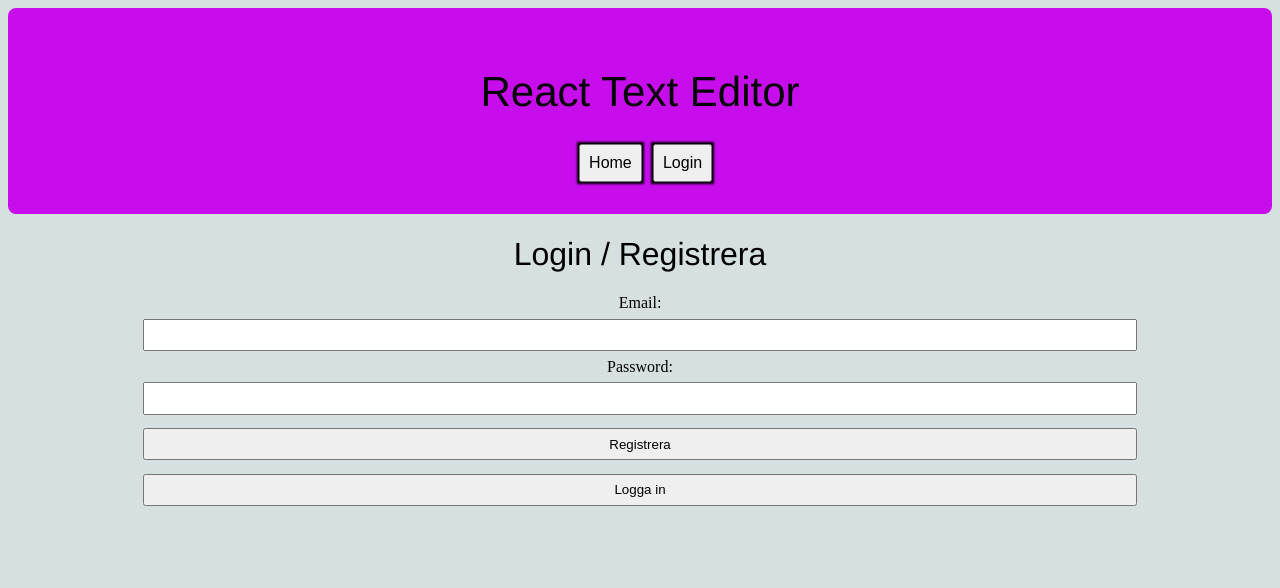
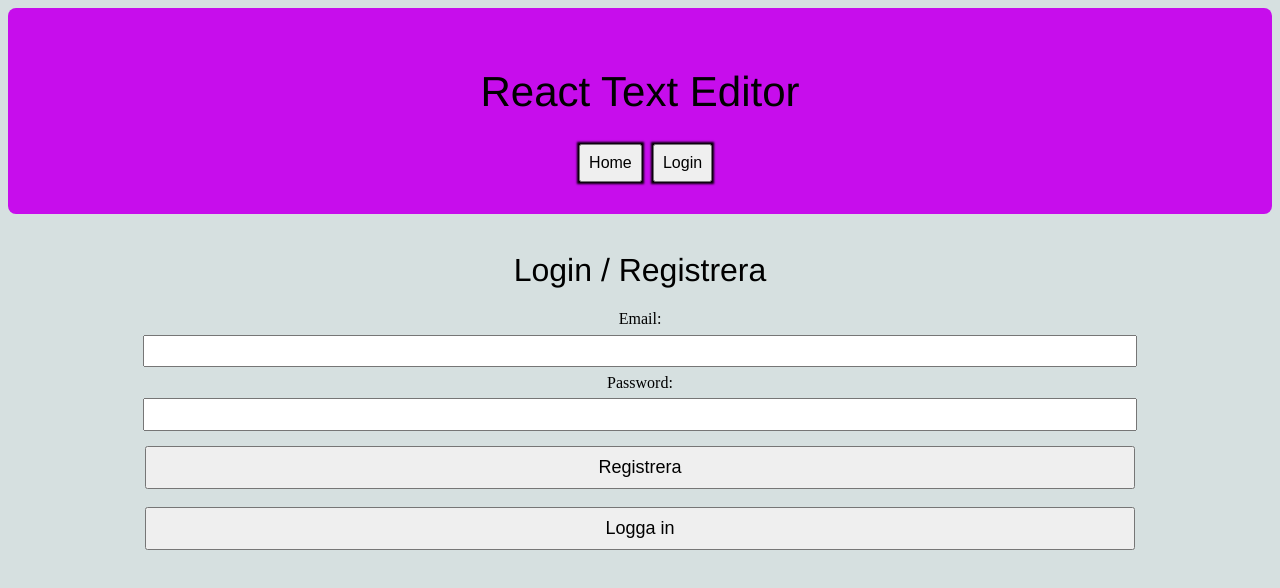
Before and after one commit to fridavbg/jsramverk-texteditor, a React (Create React App) app: page /login in a window 1280 px wide. Shown: the top 588 px of the page. Built offline with nearby package versions, Linux system fonts and the light colour scheme; no server answers.

Commit message:
Login Form validation

```diff
--- a/src/components/auth/Login.jsx
+++ b/src/components/auth/Login.jsx
@@ -6,19 +6,29 @@ import authModel from "../../models/auth";
 function Login({ setToken }) {
     const navigate = useNavigate();
     const [user, setUser] = useState({});
+    const [error, setError] = useState("");
+    const [message, setMessage] = useState("");
 
     function changeHandler(event) {
         let newObject = {};
 
         newObject[event.target.name] = event.target.value;
-
         setUser({ ...user, ...newObject });
     }
 
     async function register() {
+        setError("");
+        setMessage("");
         const registerResult = await authModel.register(user);
 
-        console.log("register", registerResult.data);
+        console.log("register", registerResult.errors);
+
+        if (registerResult.errors !== undefined) {
+            setError(registerResult.errors.message);
+        }
+        if (registerResult.data.message !== undefined) {
+            setMessage(registerResult.data.message);
+        }
 
         if (registerResult.data.token) {
             setToken(registerResult.data.token);
@@ -26,9 +36,19 @@ function Login({ setToken }) {
     }
 
     async function login() {
+        setError("");
+        setMessage("");
         const loginResult = await authModel.login(user);
 
         console.log("login:", loginResult.data);
+
+        if (loginResult.errors !== undefined) {
+            setError(loginResult.errors.message);
+        }
+
+        if (loginResult.data !== undefined) {
+            setMessage(loginResult.data.message);
+        }
 
         if (loginResult.data.token) {
             setToken(loginResult.data.token);
@@ -36,17 +56,14 @@ function Login({ setToken }) {
         }
     }
 
-    return (
-        <>
-            <h1 className="title">Login / Registrera</h1>
-            <form className="login-form">
+    if (error || message) {
+        return (
+            <div className="login-form">
+                <h1 className="title">Login / Registrera</h1>
+                <p class="err-msg">{error || message}</p>
+
                 <label>Email:</label>
-                <input
-                    type="email"
-                    name="email"
-                    onChange={changeHandler}
-                    required
-                />
+                <input type="email" name="email" onChange={changeHandler} />
                 <label>Password:</label>
                 <input
                     type="password"
@@ -54,10 +71,35 @@ function Login({ setToken }) {
                     onChange={changeHandler}
                     required
                 />
-                <button onClick={register}>Registrera</button>
-                <button onClick={login}>Logga in</button>
-            </form>
-        </>
+                <button className="register-btn" onClick={register}>
+                    Registrera
+                </button>
+                <button className="login-btn" onClick={login}>
+                    Logga in
+                </button>
+            </div>
+        );
+    }
+    return (
+        <div className="login-form">
+            <h1 className="title">Login / Registrera</h1>
+
+            <label>Email:</label>
+            <input type="email" name="email" onChange={changeHandler} />
+            <label>Password:</label>
+            <input
+                type="password"
+                name="password"
+                onChange={changeHandler}
+                required
+            />
+            <button className="register-btn" onClick={register}>
+                Registrera
+            </button>
+            <button className="login-btn" onClick={login}>
+                Logga in
+            </button>
+        </div>
     );
 }
 
--- a/src/styles/login.scss
+++ b/src/styles/login.scss
@@ -11,3 +11,25 @@
     padding: 0.5em;
     margin: 0.5em;
 }
+
+.register-btn {
+    font-size: 18px;
+}
+
+.register-btn:hover {
+    box-shadow: 0px 0px 6px 6px rgb(106, 106, 238);
+}
+
+.login-btn {
+    font-size: 18px;
+}
+
+.login-btn:hover {
+    box-shadow: 0px 0px 6px 6px rgb(86, 221, 86);
+}
+
+.err-msg {
+    padding: 2em;
+    font-size: 18px;
+    border: 1px solid red;
+}
```
